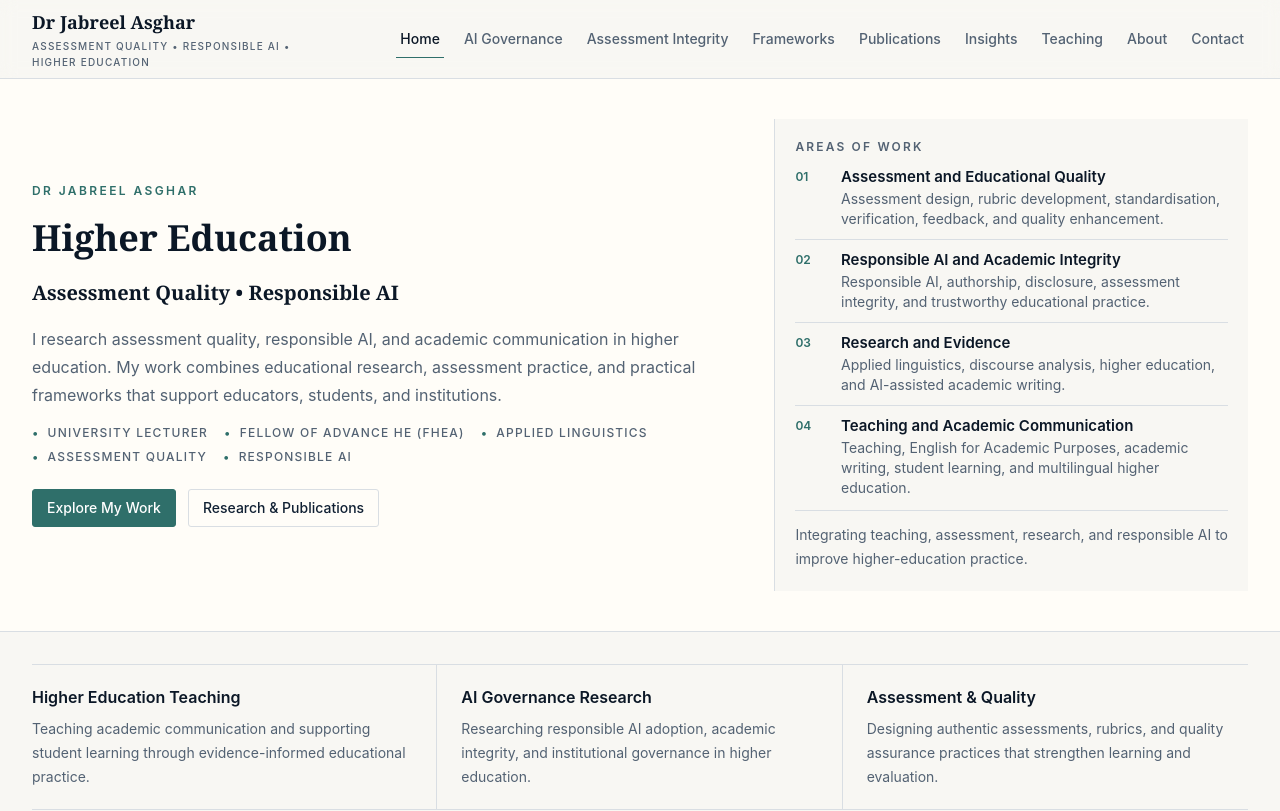
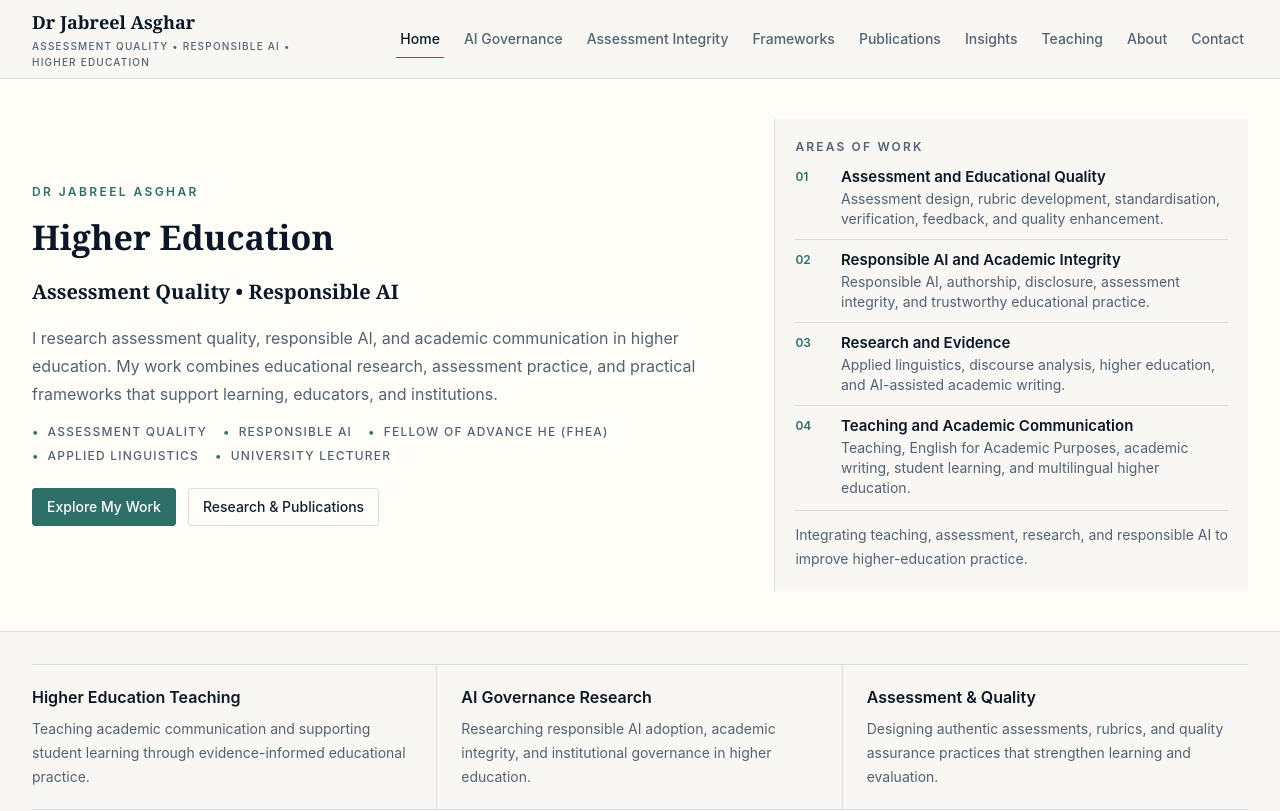
Before and after one commit to Jabreelasghar/jabreel-website, a Next.js app: page / in a window 1280 px wide. Shown: the top 811 px of the page. Built offline with nearby package versions, Linux system fonts and the light colour scheme.

Commit message:
Refine hero messaging and typography

```diff
--- a/src/components/Hero.tsx
+++ b/src/components/Hero.tsx
@@ -7,7 +7,7 @@ export function Hero() {
       <Container className="grid gap-8 py-9 lg:grid-cols-[minmax(0,3fr)_minmax(22rem,2fr)] lg:items-center lg:py-10">
         <div className="max-w-[720px]">
           <p className="text-xs font-semibold uppercase tracking-[0.2em] text-moss">Dr Jabreel Asghar</p>
-          <h1 className="mt-4 font-serif text-4xl font-semibold leading-tight text-oxford">
+          <h1 className="mt-4 font-serif text-[2.125rem] font-semibold leading-tight text-oxford">
             Higher Education
           </h1>
           <h2 className="mt-5 font-serif text-xl font-semibold leading-tight text-oxford">
@@ -15,11 +15,11 @@ export function Hero() {
           </h2>
           <p className="mt-5 max-w-2xl text-base leading-7 text-slate">
             I research assessment quality, responsible AI, and academic communication in higher education. My work
-            combines educational research, assessment practice, and practical frameworks that support educators,
-            students, and institutions.
+            combines educational research, assessment practice, and practical frameworks that support learning,
+            educators, and institutions.
           </p>
           <div className="mt-4 flex max-w-2xl flex-wrap gap-x-4 gap-y-2 text-xs font-medium uppercase tracking-[0.1em] text-slate">
-            {["University Lecturer", "Fellow of Advance HE (FHEA)", "Applied Linguistics", "Assessment Quality", "Responsible AI"].map(
+            {["Assessment Quality", "Responsible AI", "Fellow of Advance HE (FHEA)", "Applied Linguistics", "University Lecturer"].map(
               (item) => (
                 <span key={item} className="before:mr-2 before:text-moss before:content-['•']">
                   {item}
```
